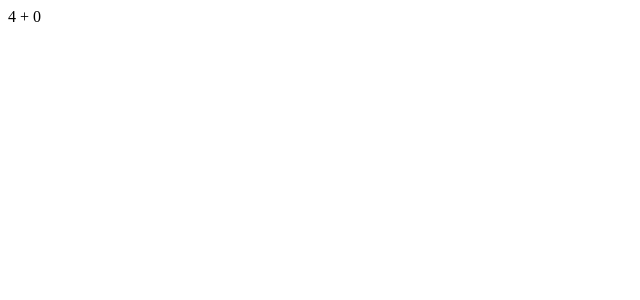
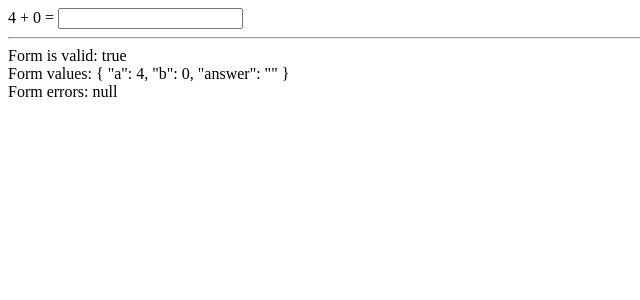
Before and after one commit to canon21/mathFormReactive, an Angular app: page / in a window 1280 px wide. Shown: the top 300 px of the page, without its empty margins (0-640 px from the left). Built offline with nearby package versions, Linux system fonts and the light colour scheme.

Commit message:
Binding input to formControl and adding div tag for debugging

```diff
--- a/src/app/equation/equation.component.html
+++ b/src/app/equation/equation.component.html
@@ -1,3 +1,9 @@
 <form [formGroup]="mathForm">
-    {{ a }} +  {{ b }}
+    {{ a }} +  {{ b }} =
+    <input formControlName="answer"/>
 </form>
+
+<hr/>
+<div>Form is valid: {{mathForm.valid}}</div>
+<div>Form values: {{ mathForm.value | json }}</div>
+<div>Form errors: {{ mathForm.errors | json }}</div>
```
